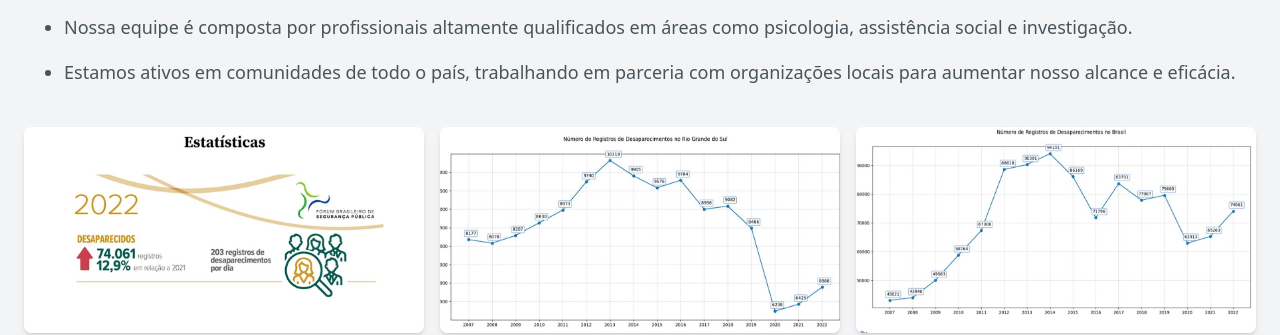
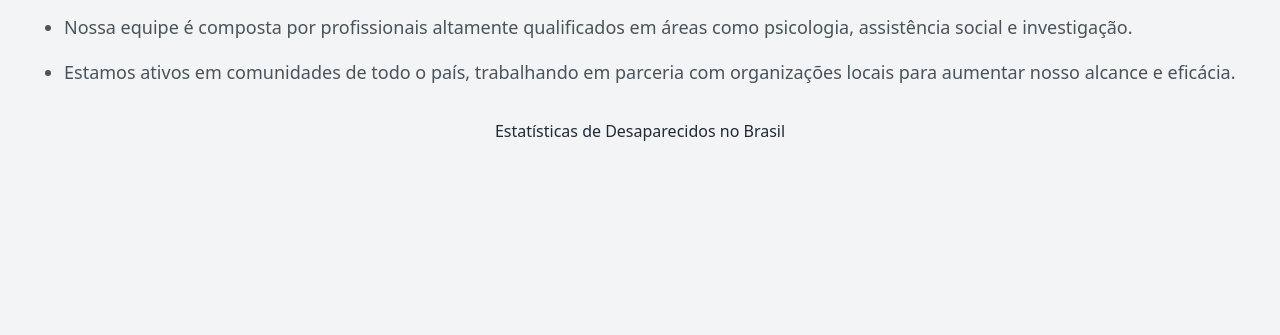
Before and after one commit to 19rs/PI, a website: page src/screens/index.html in a window 1280 px wide. Shown: the part 624-959 px from the top of the page. Drawn offline with nearby package versions, Linux system fonts and the light colour scheme; files whose address does not match are found by name.

Commit message:
enviando

```diff
--- a/src/screens/index.html
+++ b/src/screens/index.html
@@ -24,6 +24,11 @@
         padding: 0;
       }
 
+      .chart-container {
+        width: 800px;
+        height: 400px;
+        margin: auto;
+      }
 
       main {
         padding: 2rem 1rem;
@@ -155,37 +160,10 @@
         </div>
       </section>
 
-      <section class="px-2 mb-10">
-        <div class="mt-10">
-          <div class="grid grid-cols-1 sm:grid-cols-2 lg:grid-cols-3 gap-4">
-            <div class="rounded-lg overflow-hidden shadow-md h-auto">
-              <a href="./img/estatistica/estatistica.png" target="_blank">
-              <img
-                src="./img/estatistica/estatistica.png"
-                alt="Imagem 1"
-                class="w-full h-full object-cover"
-              />
-            </a>
-            </div>
-            <div class="rounded-lg overflow-hidden shadow-md h-auto">
-              <a href="./img/estatistica/estatisticars.png" target="_blank">
-              <img
-                src="./img/estatistica/estatisticars.png"
-                alt="Imagem 2"
-                class="w-full h-full object-cover"
-              />
-            </a>
-            </div>
-            <div class="rounded-lg overflow-hidden shadow-md h-auto">
-              <a href="./img/estatistica/estatisticabrasil.png" target="_blank">
-              <img
-                src="./img/estatistica/estatisticabrasil.png"
-                alt="Imagem 3"
-                class="w-full h-full object-cover"
-              />
-            </a>
-            </div>
-          </div>
+      <section>
+        <h2>Estatísticas de Desaparecidos no Brasil</h2>
+        <div class="chart-container">
+          <canvas id="desaparecidosChart"></canvas>
         </div>
       </section>
 
@@ -554,5 +532,72 @@
     <script>
       document.onload = carregarMenu();
     </script>
+
+<script>
+  const data = {
+    labels: [
+      "2010",
+      "2011",
+      "2012",
+      "2013",
+      "2014",
+      "2015",
+      "2016",
+      "2017",
+      "2018",
+      "2019",
+      "2020",
+    ],
+    datasets: [
+      {
+        label: "Gráfico de desaparecidos do Brasil",
+        backgroundColor: "rgba(54, 162, 235, 0.5)",
+        borderColor: "rgba(54, 162, 235, 1)",
+        borderWidth: 1,
+        data: [
+          58764, 67308, 88618, 90301, 94101, 86169, 71796, 83701, 77907,
+          79608, 62913,
+        ],
+      },
+    ],
+  };
+
+  const config = {
+    type: "bar",
+    data: data,
+    options: {
+      responsive: true,
+      plugins: {
+        title: {
+          display: true,
+          text: "Desaparecidos no Brasil 2010-2020",
+          font: {
+            size: 20,
+          },
+        },
+      },
+      scales: {
+        y: {
+          beginAtZero: true,
+          title: {
+            display: true,
+            text: "Número de Pessoas",
+          },
+        },
+        x: {
+          title: {
+            display: true,
+            text: "Ano",
+          },
+        },
+      },
+    },
+  };
+
+  var myChart = new Chart(
+    document.getElementById("desaparecidosChart"),
+    config
+  );
+</script>
   </body>
 </html>
```
